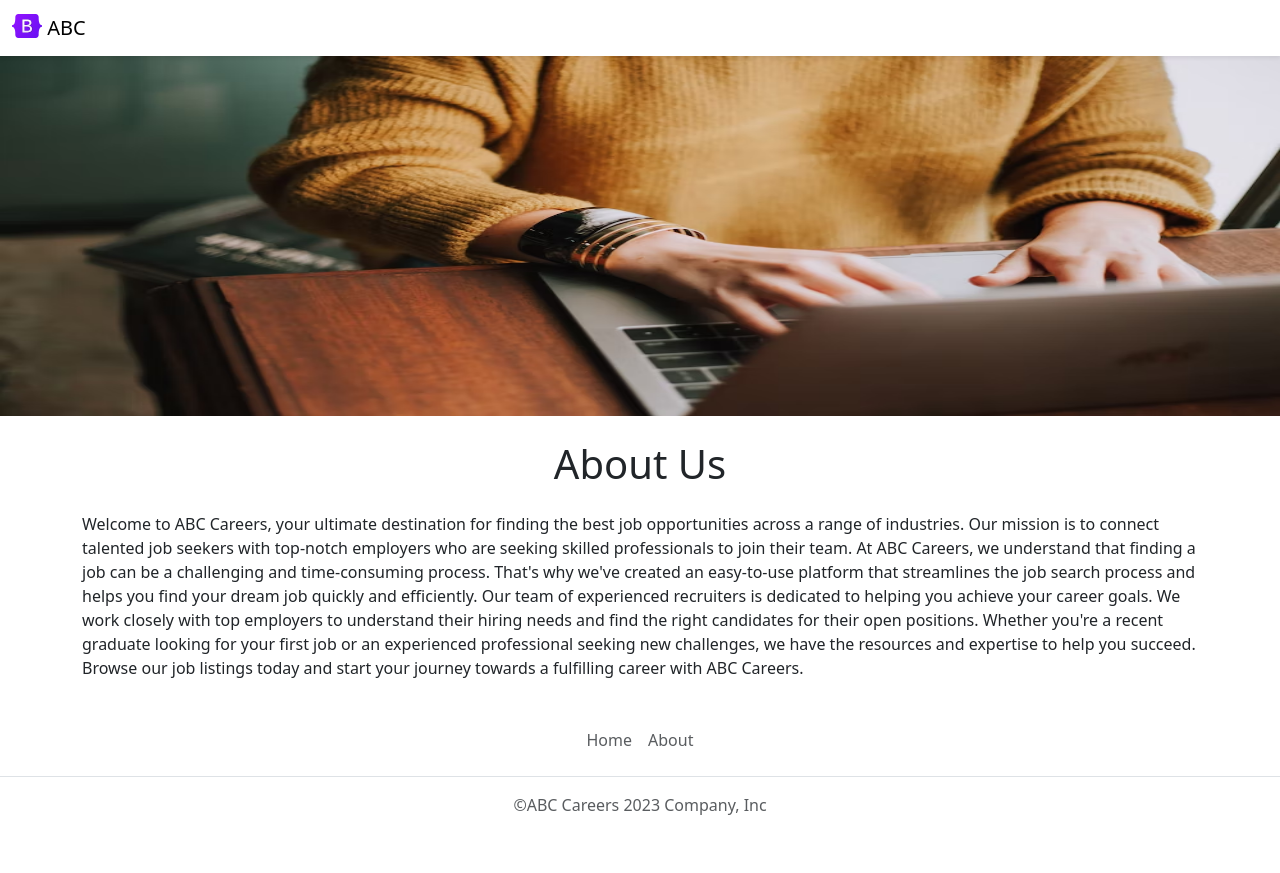
After one commit to babita0927/Careers-Website-V2, a Flask app: template templates/about.html in a window 1280 px wide. The commit adds this page. Run offline with Flask 3, Linux system fonts and the light colour scheme; the template is opened without the code that fills it, so the values that code supplies are empty.

Commit message:
update link

```diff
--- /dev/null
+++ b/templates/about.html
@@ -0,0 +1,30 @@
+<!DOCTYPE html>
+<html>
+  <head>
+    <title>ABC Careers</title>
+     {% include 'bootstrap.html' %}
+  </head>
+
+  <body>
+     {% include 'nav.html' %}
+
+    {% include 'banner.html' %}
+
+    <div class='container'>
+
+    <h1 class='text-center mt-2 mb-4'>About Us</h1>
+
+      Welcome to ABC Careers, your ultimate destination for finding the best job opportunities across a range of industries. Our mission is to connect talented job seekers with top-notch employers who are seeking skilled professionals to join their team.
+
+At ABC Careers, we understand that finding a job can be a challenging and time-consuming process. That's why we've created an easy-to-use platform that streamlines the job search process and helps you find your dream job quickly and efficiently.
+
+Our team of experienced recruiters is dedicated to helping you achieve your career goals. We work closely with top employers to understand their hiring needs and find the right candidates for their open positions.
+
+Whether you're a recent graduate looking for your first job or an experienced professional seeking new challenges, we have the resources and expertise to help you succeed. Browse our job listings today and start your journey towards a fulfilling career with ABC Careers.
+
+
+    </div>
+
+    {% include 'footer.html' %}
+  </body>
+</html>
--- a/templates/footer.html
+++ b/templates/footer.html
@@ -1,10 +1,7 @@
  <footer class="py-3 my-4">
     <ul class="nav justify-content-center border-bottom pb-3 mb-3">
-      <li class="nav-item"><a href="#" class="nav-link px-2 text-body-secondary">Home</a></li>
-      <li class="nav-item"><a href="#" class="nav-link px-2 text-body-secondary">Features</a></li>
-      <li class="nav-item"><a href="#" class="nav-link px-2 text-body-secondary">Pricing</a></li>
-      <li class="nav-item"><a href="#" class="nav-link px-2 text-body-secondary">FAQs</a></li>
-      <li class="nav-item"><a href="#" class="nav-link px-2 text-body-secondary">About</a></li>
+      <li class="nav-item"><a href="/" class="nav-link px-2 text-body-secondary">Home</a></li>
+      <li class="nav-item"><a href="/aboutus" class="nav-link px-2 text-body-secondary">About</a></li>
     </ul>
     <p class="text-center text-body-secondary">&copy;ABC Careers 2023 Company, Inc</p>
   </footer>
```
